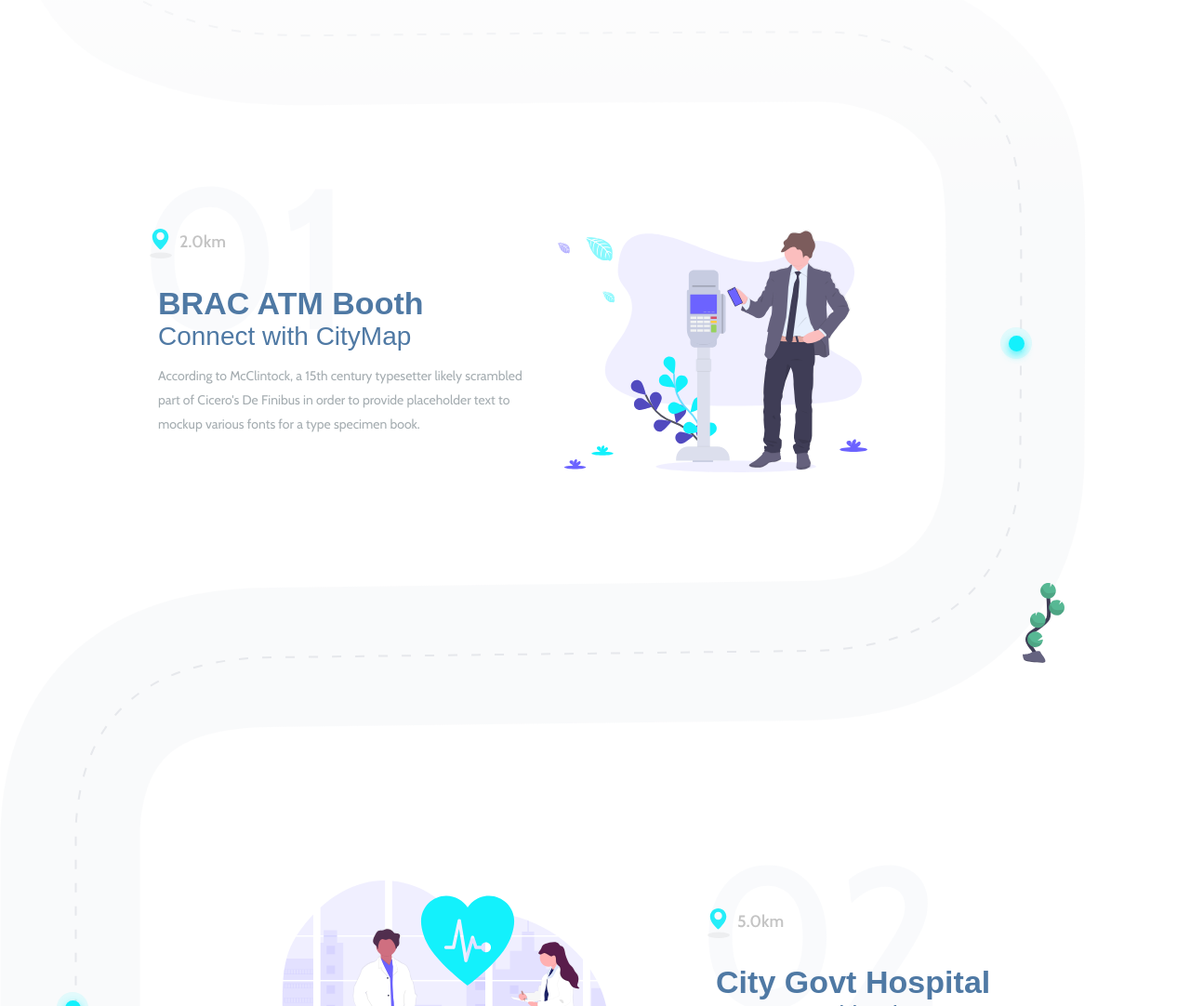
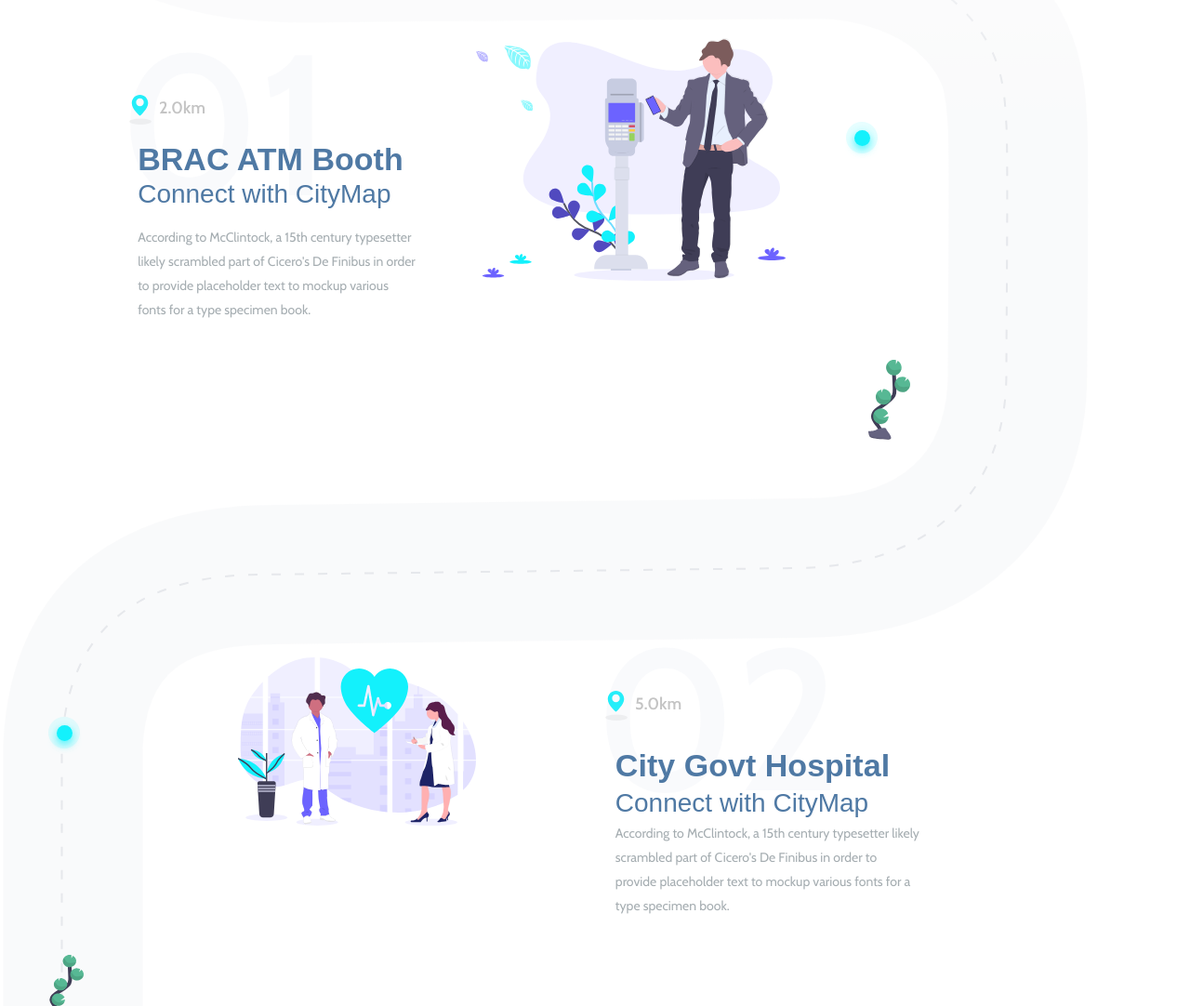
Before and after one commit to menaemg/G1-html-css, a plain HTML site: page index.html in a window 1280 px wide. Shown: the part 2198-3280 px from the top of the page at 93% size. Drawn offline with nearby package versions, Linux system fonts and the light colour scheme.

Commit message:
Convert Pixels px to Percentage %

```diff
--- a/index.html
+++ b/index.html
@@ -92,16 +92,16 @@
 
 
   <div class = "first_paragraph">
-      <h1 class="P_H1">
+      <h1 class="paragraph_Header1">
         BRAC ATM Booth
       </h1>
 
-      <h1 class="P_H2">
+      <h1 class="paragraph_Header2">
         Connect with CityMap
       </h1>
 
 
-      <img src="01_atm.svg" class = "n1" alt="none">
+      <img src="01_atm.svg"  alt="none">
 
         <p class = "paragraph" >
           According to McClintock, a 15th century typesetter likely
@@ -117,15 +117,15 @@
 
 
     <div class = "second_paragraph">
-      <h1 class ="P_H1">
+      <h1 class ="paragraph_Header1">
         City Govt Hospital
       </h1>
 
-      <h1 class ="P_H2">
+      <h1 class ="paragraph_Header2">
         Connect with CityMap
       </h1>
 
-      <img src="02_heart_beat.svg" class = "n2" alt="none">
+      <img src="02_heart_beat.svg"  alt="none">
 
         <p class = "paragraph" >
           According to McClintock, a 15th century typesetter likely scrambled part of Cicero's De Finibus in order to provide placeholder text to mockup various fonts for a type specimen book.
@@ -183,7 +183,7 @@
 
         <img src="plant2_scene.svg" class = "plant2" alt="none">
 
-
+<!-- At the end of the road-->
         <img src="arrow.svg" id = "arrow" alt="none">
 
 
--- a/style.css
+++ b/style.css
@@ -229,9 +229,10 @@ line-height: 21px;
 #OMAR
 {
     position: relative;
+    /**/
+    /*top: 100px;*/
+   /* width: 100%;*/
 
-    top: 100px;
-    width: 100%;
 
 
 }
@@ -269,9 +270,15 @@ line-height: 21px;
 {
     position: absolute;
 
-    top: 300px;
+   /* top: 300px;
     bottom: 100px;
     left: 150px;
+    margin-top: -20%;
+    margin-left: -1%;
+    padding: 20% ;*/
+
+    margin-top: 20%;
+    margin-left: 10%;
 
 
 }
@@ -283,11 +290,12 @@ line-height: 21px;
 .atm_man
 {
     position: absolute;
-
+ /*
     top: 400px;
     bottom: 30px;
-    left: 600px;
-
+    left: 600px;*/
+    margin-top: 23%;
+    margin-left: 40%;
 }
 
 
@@ -295,29 +303,34 @@ line-height: 21px;
 .glowin_point2
 {
     position: absolute;
-
+    /*
     top: 505px;
     bottom: 30px;
-    left: 1075px;
-
+    left: 1075px;*/
+    margin-top: 30%;
+    margin-left: 71%;
 
 }
 
 
-.P_H2
+.paragraph_Header2
 {
     position: absolute;
 
-    top: 180px;
+   /* top: 180px;
     bottom: 300px;
     left: 20px;
     width: 300px;
+    */
     color: #4F79A4;
      font-size: 28px;
      line-height: 34.3px;
-     font-weight: 5;
+     font-weight: 3;
      font-family: 'Gilroy-Light', sans-serif;
 
+     width: 110%;
+     margin-top: 75%;
+     margin-left: 8%;
 
 }
 
@@ -326,29 +339,36 @@ line-height: 21px;
 {
     position: absolute;
 
-    top: 230px;
+   /* top: 230px;
     bottom: 300px;
     left: 20px;
-    width: 400px;
+    width: 400px;*/
     font-family: 'Cabin', sans-serif;
 
     color: #A5ADB1;
 
+    width: 120%;
+    margin-top: 5%;
+    margin-left: 8%;
 
 }
 
-.P_H1
+.paragraph_Header1
 {
     font-weight: 1100;
     font-family: 'Courier New', Courier, monospace;
     position: absolute;
 
-    top: 140px;
+/*    top: 140px;
     bottom: 30px;
     left: 20px;
     width: 300px;
+  */
     font-family: 'Gilroy', sans-serif;
 
+    width: 120%;
+    margin-top: 60%;
+    margin-left: 8%;
 
 
     color: #4F79A4;
@@ -365,41 +385,30 @@ line-height: 21px;
 {
     position: absolute;
 
-    top: 1100px;
+    /*top: 1100px;
     bottom: 900px;
-    left: 300px;
-}
+    left: 300px;*/
 
-.H-B1
-{
-    position: absolute;
+    width: 20%;
+    margin-top: 75%;
+    margin-left: 20%;
 
-    top: 1260px;
-    bottom: 900px;
-    left: 635px;
 
 
 }
 
-.H-B2
-{
-    position: absolute;
-
-    top: 1220px;
-    bottom: 900px;
-    left: 637px;
-
-
-}
 
 .glowin_point1
 {
     position: absolute;
 
-    top: 1220px;
+   /* top: 1220px;
     bottom: 900px;
     left: 60px;
+*/
 
+    margin-top: 80%;
+    margin-left: 4%;
 
 }
 
@@ -407,10 +416,14 @@ line-height: 21px;
 .second_paragraph
 {
     position: absolute;
-
+   /*
     top: 1030px;
     bottom: 10px;
     left: 750px;
+ */
+
+    margin-top: 70%;
+    margin-left: 50%;
 
 
 }
@@ -420,16 +433,23 @@ line-height: 21px;
     position: absolute;
 
 
+    margin-top: 110%;
+    margin-left: 38%;
+/*
 top: 1740px;
 left: 585px;
+*/
 }
 
 .road
 {
     position: absolute;
-
+    /*
     top: 1px;
     bottom: 900px;
+    */
+    margin-top: 1%;
+    margin-left: 0.2%;
 
     opacity: 20%;
 
@@ -441,11 +461,14 @@ left: 585px;
 .points
 {
     position: absolute;
-
+  /*
     top: 1px;
     bottom: 900px;
     left: 80px;
+*/
 
+    margin-top: 1%;
+    margin-left: 5.1%;
 
 
 }
@@ -454,10 +477,15 @@ left: 585px;
 .plant2
 {
     position: absolute;
-
+    /*
     top: 1510px;
     bottom: 900px;
-    left: 60px;
+    left: 60px;*/
+
+
+    margin-top: 100%;
+    margin-left: 4%;
+
 
 }
 
@@ -465,12 +493,13 @@ left: 585px;
 {
 
     position: absolute;
-
+  /*
     top: 780px;
     bottom: 30px;
     left: 1100px;
-
-
+*/
+    margin-top: 50%;
+    margin-left: 73%;
 }
 
 
```
